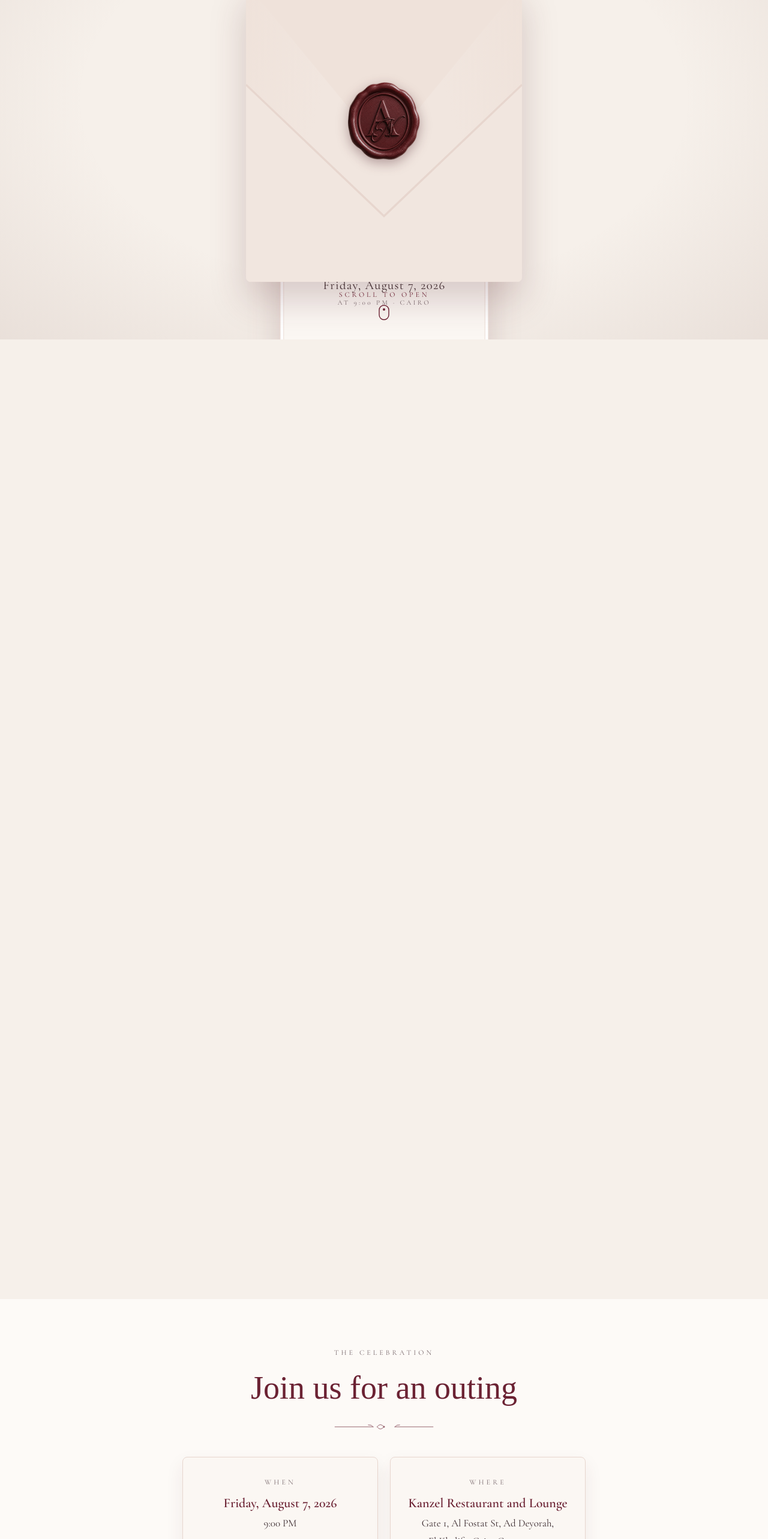
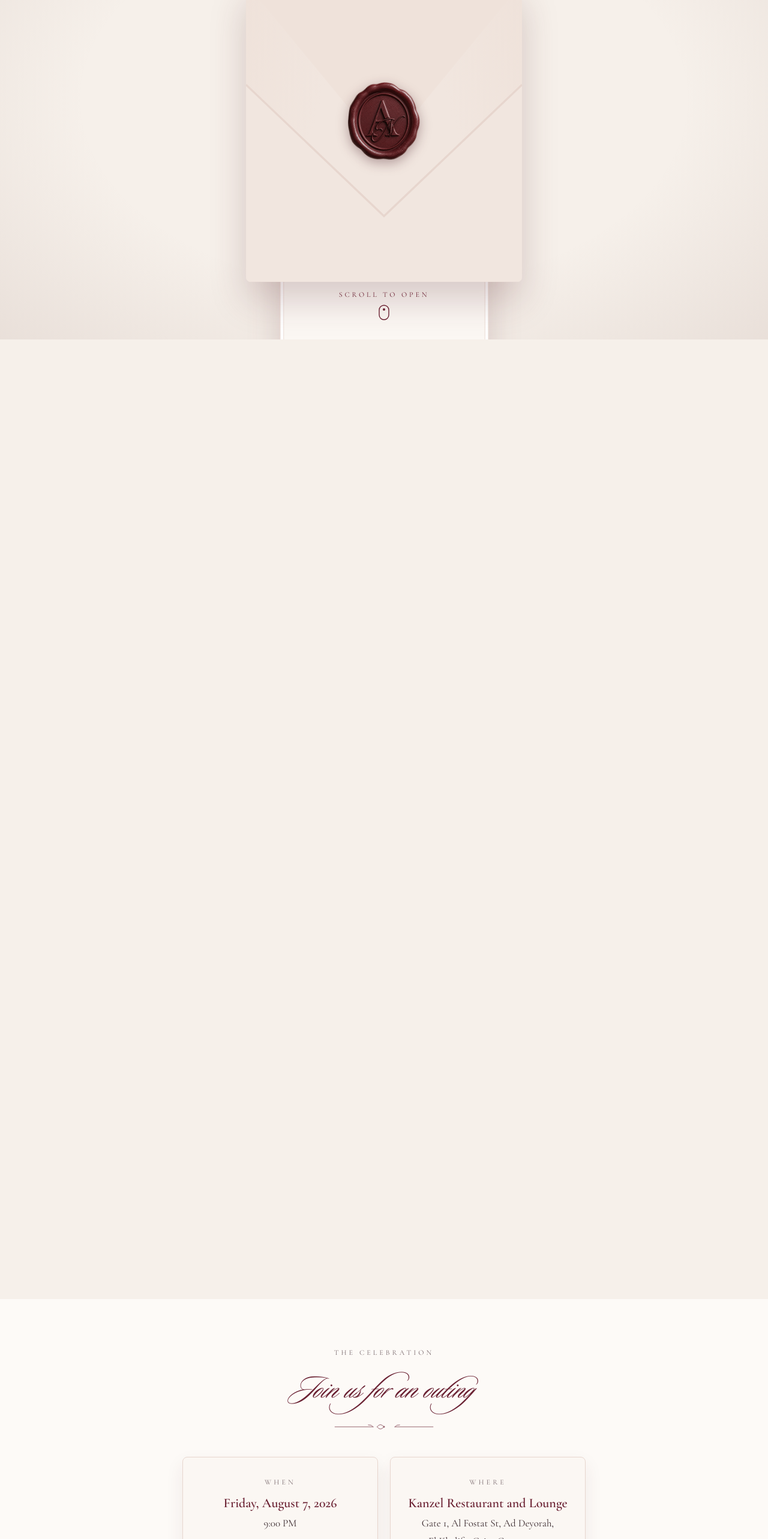
Before and after one commit to amrressam148/amr-noha-invite, a React (Vite) app: page / in a window 1280 px wide. Shown: the part 234-2800 px from the top of the page at 60% size. Built offline with nearby package versions, Linux system fonts and the light colour scheme.

Commit message:
Use custom seal image and font

```diff
--- a/src/App.jsx
+++ b/src/App.jsx
@@ -35,6 +35,7 @@ const MAPS_URL =
 /* ---------- helpers ---------- */
 
 const clamp = (v, min, max) => Math.min(max, Math.max(min, v));
+const easeInOutCubic = (t) => (t < 0.5 ? 4 * t * t * t : 1 - Math.pow(-2 * t + 2, 3) / 2);
 
 /* Scroll progress (0→1) across a tall hero track, with a gentle spring */
 function useScrollProgress(ref, reduced) {
@@ -46,7 +47,7 @@ function useScrollProgress(ref, reduced) {
   const tick = useCallback(() => {
     const t = target.current;
     const c = current.current;
-    const next = reduced ? t : c + (t - c) * 0.12; // spring toward target
+    const next = reduced ? t : c + (t - c) * 0.09; // spring toward target
     current.current = Math.abs(next - t) < 0.0005 ? t : next;
     setP(current.current);
     if (current.current !== t) raf.current = requestAnimationFrame(tick);
@@ -170,9 +171,9 @@ function EnvelopeHero({ reduced }) {
   const p = useScrollProgress(trackRef, reduced);
 
   /* animation timeline */
-  const flapT = clamp(p / 0.42, 0, 1);                 // flap opens
+  const flapT = easeInOutCubic(clamp(p / 0.42, 0, 1)); // flap opens
   const flapAngle = flapT * -180;
-  const sealFade = clamp(1 - p / 0.22, 0, 1);
+  const sealFade = easeInOutCubic(clamp(1 - p / 0.22, 0, 1));
   const cardT = clamp((p - 0.34) / 0.5, 0, 1);         // card rises
   const cardEase = 1 - Math.pow(1 - cardT, 3);
   const cardY = 46 - cardEase * 118;                    // % of envelope height
@@ -212,33 +213,23 @@ function EnvelopeHero({ reduced }) {
                 boxShadow: "inset 0 0 0 6px #fff, inset 0 0 0 7px " + C.rose,
               }}>
               <p style={{
-                fontFamily: "'Sloop-ScriptThree', cursive",
+                fontFamily: "'MySloop-ScriptThreeFont', cursive",
                 fontSize: "clamp(24px, 6vw, 34px)",
                 color: C.ink, opacity: 0.85,
               }}>Save the date</p>
               <h1 style={{
-                fontFamily: "'Sloop-ScriptThree', cursive",
+                fontFamily: "'MySloop-ScriptThreeFont', cursive",
                 fontSize: "clamp(46px, 12vw, 74px)",
                 color: C.burgundy,
                 lineHeight: 1.1,
-                margin: "6px 0 10px",
+                margin: "10px 0 18px",
               }}>Amr &amp; Noha</h1>
-              <Flourish />
               <p style={{
                 fontFamily: "'Cormorant Garamond', serif",
                 fontSize: "clamp(18px, 4.5vw, 24px)",
                 color: C.ink,
-                marginTop: 12,
                 letterSpacing: "0.06em",
-              }}>Friday, August 7, 2026</p>
-              <p style={{
-                fontFamily: "'Cormorant Garamond', serif",
-                letterSpacing: "0.3em",
-                textTransform: "uppercase",
-                fontSize: 13,
-                color: C.inkSoft,
-                marginTop: 6,
-              }}>At 9:00 PM · Cairo</p>
+              }}>Friday, August 7</p>
             </div>
           </div>
 
@@ -366,7 +357,7 @@ function Countdown() {
 
   if (!t) {
     return (
-      <p style={{ fontFamily: "'Sloop-ScriptThree', cursive", fontSize: 36, color: C.burgundy }}>
+      <p style={{ fontFamily: "'MySloop-ScriptThreeFont', cursive", fontSize: 36, color: C.burgundy }}>
         The celebration has begun!
       </p>
     );
@@ -434,7 +425,7 @@ function Rsvp() {
         backgroundColor: C.paper, border: `1px solid ${C.rose}`, borderRadius: 8,
       }}>
         <WaxSeal size={64} style={{ margin: "0 auto 14px" }} />
-        <p style={{ fontFamily: "'Sloop-ScriptThree', cursive", fontSize: 34, color: C.burgundy }}>
+        <p style={{ fontFamily: "'MySloop-ScriptThreeFont', cursive", fontSize: 34, color: C.burgundy }}>
           Thank you, {done.name}
         </p>
         <p style={{ fontFamily: "'Cormorant Garamond', serif", fontSize: 18, color: C.ink, marginTop: 6 }}>
@@ -643,7 +634,7 @@ function MemoryBox() {
                 </p>
               )}
               <p style={{
-                fontFamily: "'Sloop-ScriptThree', cursive", fontSize: 24,
+                fontFamily: "'MySloop-ScriptThreeFont', cursive", fontSize: 24,
                 color: C.burgundy, marginTop: 10,
               }}>— {en.author}</p>
             </div>
@@ -666,7 +657,7 @@ function Section({ eyebrow, title, children, alt = false }) {
         <Reveal className="text-center mb-10">
           <Label>{eyebrow}</Label>
           <h2 style={{
-            fontFamily: "'Sloop-ScriptThree', cursive",
+            fontFamily: "'MySloop-ScriptThreeFont', cursive",
             fontSize: "clamp(38px, 9vw, 54px)",
             color: C.burgundy, margin: "10px 0 14px",
           }}>{title}</h2>
```
